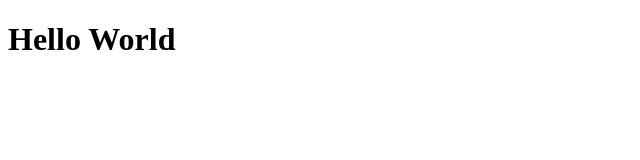
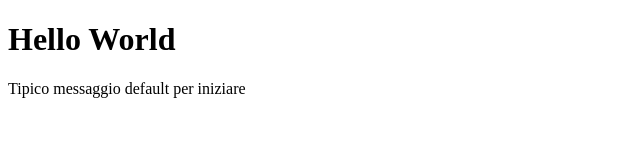
Before and after one commit to VictorGiuliano/htmlcss-hello, a plain HTML site: page index.html in a window 1280 px wide. Shown: the whole page, without its empty margins (0-640 px from the left). Drawn offline with Linux system fonts and the light colour scheme.

Commit message:
Added Titolo pagina e paragrafo

```diff
--- a/index.html
+++ b/index.html
@@ -4,9 +4,10 @@
     <meta charset="UTF-8">
     <meta http-equiv="X-UA-Compatible" content="IE=edge">
     <meta name="viewport" content="width=device-width, initial-scale=1.0">
-    <title>Document</title>
+    <title>Test Commit</title>
 </head>
 <body>
     <H1>Hello World</H1>
+    <P>Tipico messaggio default per iniziare</P>
 </body>
 </html>
```
